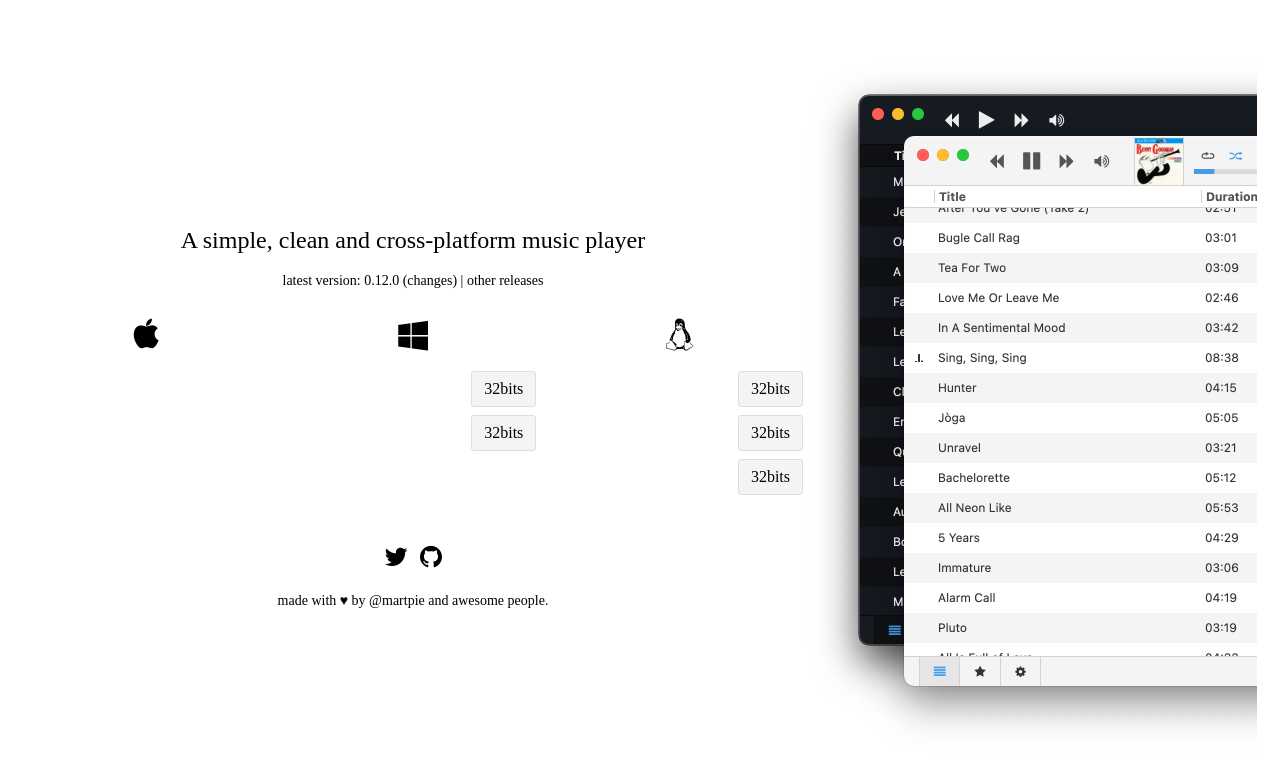
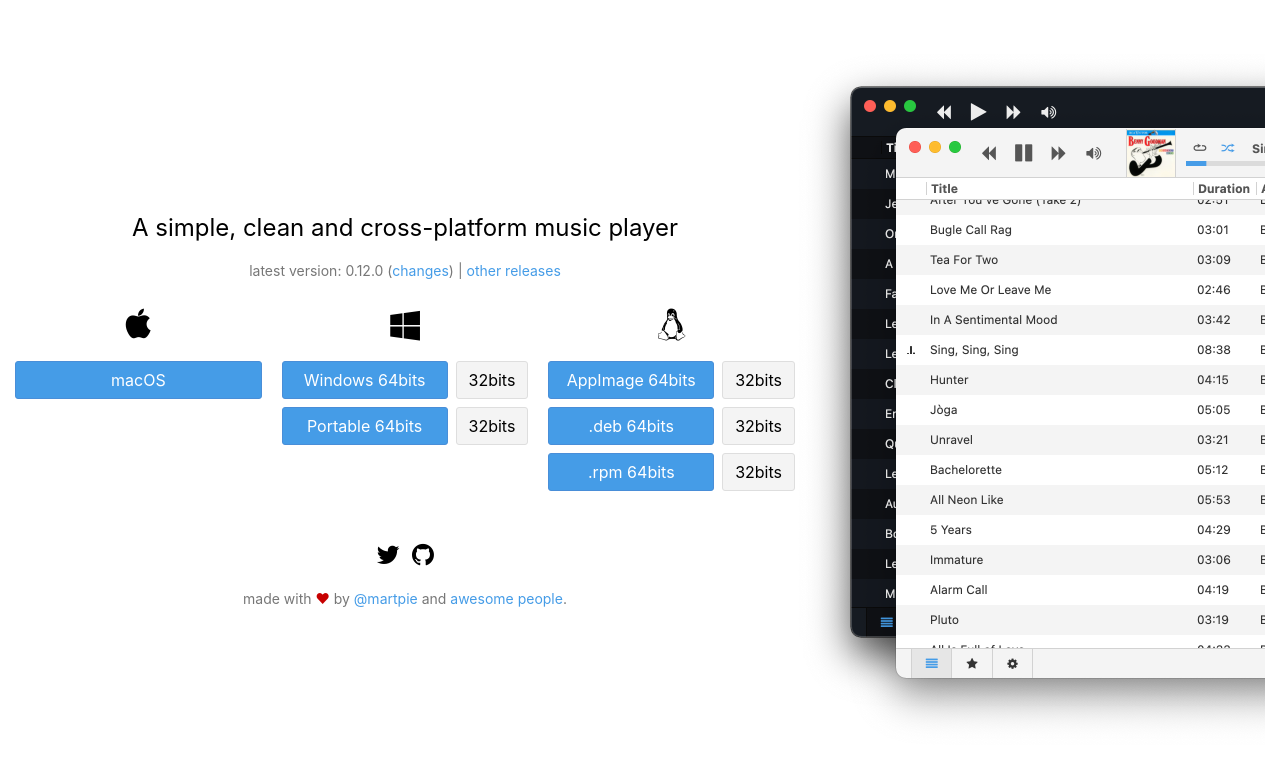
Before and after one commit to martpie/museeks.io, a Next.js app: page / in a window 1280 px wide. Shown: the top 766 px of the page. Built offline with nearby package versions, Linux system fonts and the light colour scheme.

Commit message:
Fix broken styles

```diff
--- /dev/null
+++ b/pages/_app.tsx
@@ -0,0 +1,8 @@
+import '../styles/globals.css';
+import type { AppProps } from 'next/app';
+
+function MyApp({ Component, pageProps }: AppProps) {
+  return <Component {...pageProps} />;
+}
+
+export default MyApp;
```
